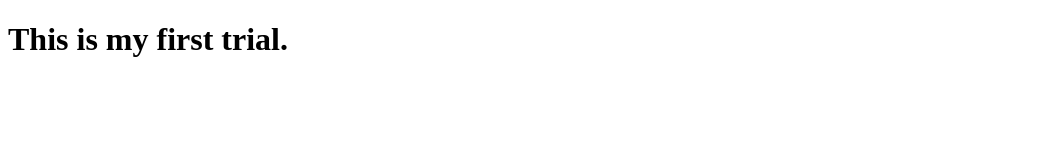
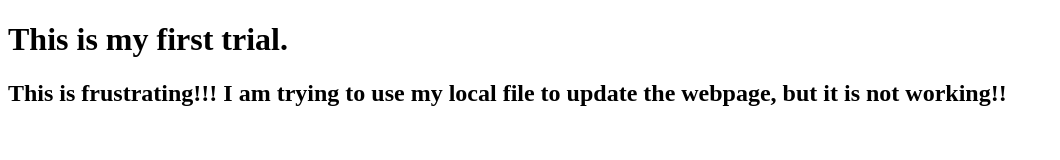
Before and after one commit to Mobashir-Monim/hello-world, a plain HTML site: page site/index.html in a window 1280 px wide. Shown: the whole page, without its empty margins (0-1060 px from the left). Drawn offline with Linux system fonts and the light colour scheme.

Commit message:
Update index.html

```diff
--- a/site/index.html
+++ b/site/index.html
@@ -5,5 +5,6 @@
 </head>
 <body>
 <h1>This is my first trial.</h1>
+<h2>This is frustrating!!! I am trying to use my local file to update the webpage, but it is not working!!</h2>
 </body>
 </html>
```
